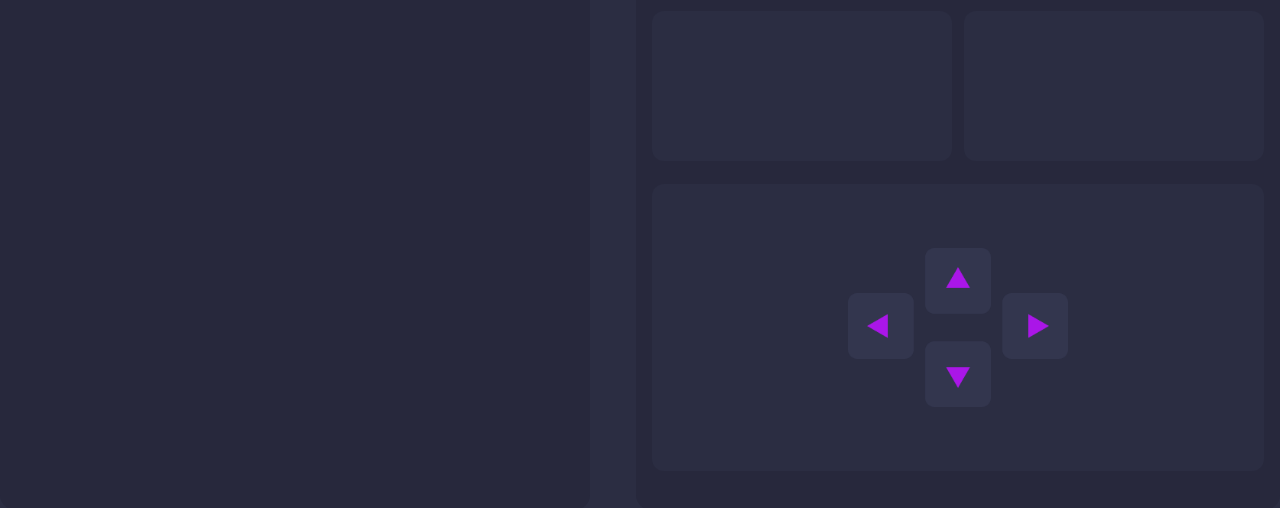
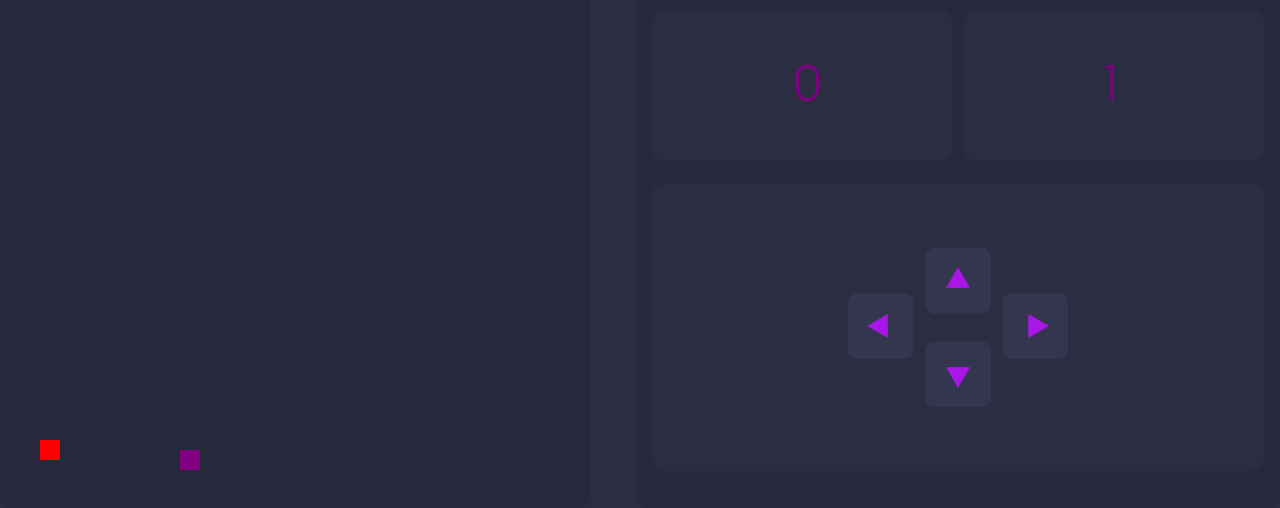
Before and after one commit to rg-km/se-be5-kelompok7, a website: page index.html in a window 1280 px wide. Shown: the part 144-652 px from the top of the page. Drawn offline with Linux system fonts and the light colour scheme.

Commit message:
initial snake

```diff
--- a/index.html
+++ b/index.html
@@ -10,7 +10,7 @@
     <link rel="stylesheet" href="assets/css/style.css">
 </head>
 
-<body class="bg-[#2B2D42] font-poppins">
+<body class="bg-[#2B2D42] font-poppins" onload="draw()">
     <div class="container mx-auto tracking-wider">
         <!-- judul -->
         <p class="font-bold text-[#FFC300] text-4xl py-3">Snake Game</p>
@@ -30,13 +30,13 @@
                     <!-- score -->
                     <div class="score">
                         <div class="head text-[#FF0054] text-3xl font-bold tracking-wider text-center mb-4">Scores</div>
-                        <canvas class="bg-[#2B2D42] rounded-xl"></canvas>
+                        <canvas class="bg-[#2B2D42] rounded-xl text-center" id="score1Board"></canvas>
                     </div>
 
                     <!-- level -->
                     <div class="level">
                         <div class="head text-[#AA16E8] text-3xl font-bold tracking-wider text-center mb-4">Level</div>
-                        <canvas class="bg-[#2B2D42] rounded-xl"></canvas>
+                        <canvas class="bg-[#2B2D42] rounded-xl" id="level"></canvas>
                     </div>
                 </div>
 
@@ -50,6 +50,7 @@
 
         </div>
     </div>
+    <script src="script.js"></script>
 </body>
 
 </html>
--- /dev/null
+++ b/script.js
@@ -0,0 +1,249 @@
+const CELL_SIZE = 20;
+const CANVAS_SIZE = 590;
+const REDRAW_INTERVAL = 50;
+const WIDTH = CANVAS_SIZE / CELL_SIZE;
+const HEIGHT = CANVAS_SIZE / CELL_SIZE;
+const DIRECTION = {
+    LEFT: 0,
+    RIGHT: 1,
+    UP: 2,
+    DOWN: 3,
+}
+const MOVE_INTERVAL = 150;
+
+function initPosition() {
+    return {
+        x: Math.floor(Math.random() * WIDTH),
+        y: Math.floor(Math.random() * HEIGHT),
+    }
+}
+
+function initHeadAndBody() {
+    let head = initPosition();
+    let body = [{x: head.x, y: head.y}];
+    return {
+        head: head,
+        body: body,
+    }
+}
+
+function initDirection() {
+    return Math.floor(Math.random() * 4);
+}
+
+function initSnake(color) {
+    return {
+        color: color,
+        ...initHeadAndBody(),
+        direction: initDirection(),
+        score: 0,
+        level: 1,
+    }
+}
+let snake = initSnake("purple");
+// let snake2 = initSnake("blue");
+
+let apple = {
+    color: "red",
+    position: initPosition(),
+}
+
+function drawCell(ctx, x, y, color) {
+    ctx.fillStyle = color;
+    ctx.fillRect(x * CELL_SIZE, y * CELL_SIZE, CELL_SIZE, CELL_SIZE);
+}
+
+// function score
+function drawScore(snake) {
+    let scoreCanvas;
+    if (snake.color == snake.color) {
+        scoreCanvas = document.getElementById("score1Board");
+    } else {
+        level = document.getElementById("level");
+    }
+    let scoreCtx = scoreCanvas.getContext("2d");
+
+    scoreCtx.clearRect(0, 0, CANVAS_SIZE, CANVAS_SIZE);
+    scoreCtx.font = "50px Poppins";
+    scoreCtx.fillStyle = snake.color
+    scoreCtx.fillText(snake.score, 140, 90);
+}
+
+
+// function level
+function drawLevel(snake) {
+    let levelSnake;
+    if (snake.color == snake.color) {
+        levelSnake = document.getElementById("level");
+    }
+
+    let level = levelSnake.getContext("2d");
+
+    level.clearRect(0, 0, CANVAS_SIZE, CANVAS_SIZE);
+    level.font = "50px Poppins";
+    level.fillStyle = snake.color
+    level.fillText(snake.level, 140, 90);
+
+}
+
+function draw() {
+    setInterval(function() {
+        let snakeCanvas = document.getElementById("snakeBoard");
+        let ctx = snakeCanvas.getContext("2d");
+
+        ctx.clearRect(0, 0, CANVAS_SIZE, CANVAS_SIZE);
+
+        drawCell(ctx, snake.head.x, snake.head.y, snake.color);
+        for (let i = 1; i < snake.body.length; i++) {
+            drawCell(ctx, snake.body[i].x, snake.body[i].y, snake.color);
+        }
+        // drawCell(ctx, snake2.head.x, snake2.head.y, snake2.color);
+        // for (let i = 1; i < snake2.body.length; i++) {
+        //     drawCell(ctx, snake2.body[i].x, snake2.body[i].y, snake2.color);
+        // }
+        drawCell(ctx, apple.position.x, apple.position.y, apple.color);
+
+        drawScore(snake);
+        drawLevel(snake);
+        // drawScore(snake2);
+    }, REDRAW_INTERVAL);
+}
+
+function teleport(snake) {
+    if (snake.head.x < 0) {
+        snake.head.x = CANVAS_SIZE / CELL_SIZE - 1;
+    }
+    if (snake.head.x >= WIDTH) {
+        snake.head.x = 0;
+    }
+    if (snake.head.y < 0) {
+        snake.head.y = CANVAS_SIZE / CELL_SIZE - 1;
+    }
+    if (snake.head.y >= HEIGHT) {
+        snake.head.y = 0;
+    }
+}
+
+function eat(snake, apple) {
+    if (snake.head.x == apple.position.x && snake.head.y == apple.position.y) {
+        apple.position = initPosition();
+        snake.score++;
+        snake.body.push({x: snake.head.x, y: snake.head.y});
+    }
+}
+
+function moveLeft(snake) {
+    snake.head.x--;
+    teleport(snake);
+    eat(snake, apple);
+}
+
+function moveRight(snake) {
+    snake.head.x++;
+    teleport(snake);
+    eat(snake, apple);
+}
+
+function moveDown(snake) {
+    snake.head.y++;
+    teleport(snake);
+    eat(snake, apple);
+}
+
+function moveUp(snake) {
+    snake.head.y--;
+    teleport(snake);
+    eat(snake, apple);
+}
+
+function checkCollision(snakes) {
+    let isCollide = false;
+    //this
+    for (let i = 0; i < snakes.length; i++) {
+        for (let j = 0; j < snakes.length; j++) {
+            for (let k = 1; k < snakes[j].body.length; k++) {
+                if (snakes[i].head.x == snakes[j].body[k].x && snakes[i].head.y == snakes[j].body[k].y) {
+                    isCollide = true;
+                }
+            }
+        }
+    }
+    if (isCollide) {
+        alert("Game over");
+        snake = initSnake("purple");
+
+    }
+    return isCollide;
+}
+
+function move(snake) {
+    switch (snake.direction) {
+        case DIRECTION.LEFT:
+            moveLeft(snake);
+            break;
+        case DIRECTION.RIGHT:
+            moveRight(snake);
+            break;
+        case DIRECTION.DOWN:
+            moveDown(snake);
+            break;
+        case DIRECTION.UP:
+            moveUp(snake);
+            break;
+    }
+    moveBody(snake);
+    if (!checkCollision([snake])) {
+        setTimeout(function() {
+            move(snake);
+        }, MOVE_INTERVAL);
+    } else {
+        initGame();
+    }
+}
+
+function moveBody(snake) {
+    snake.body.unshift({ x: snake.head.x, y: snake.head.y });
+    snake.body.pop();
+}
+
+function turn(snake, direction) {
+    const oppositeDirections = {
+        [DIRECTION.LEFT]: DIRECTION.RIGHT,
+        [DIRECTION.RIGHT]: DIRECTION.LEFT,
+        [DIRECTION.DOWN]: DIRECTION.UP,
+        [DIRECTION.UP]: DIRECTION.DOWN,
+    }
+
+    if (direction !== oppositeDirections[snake.direction]) {
+        snake.direction = direction;
+    }
+}
+
+document.addEventListener("keydown", function (event) {
+    if (event.key === "ArrowLeft") {
+        turn(snake, DIRECTION.LEFT);
+    } else if (event.key === "ArrowRight") {
+        turn(snake, DIRECTION.RIGHT);
+    } else if (event.key === "ArrowUp") {
+        turn(snake, DIRECTION.UP);
+    } else if (event.key === "ArrowDown") {
+        turn(snake, DIRECTION.DOWN);
+    }
+
+    // if (event.key === "a") {
+    //     turn(snake2, DIRECTION.LEFT);
+    // } else if (event.key === "d") {
+    //     turn(snake2, DIRECTION.RIGHT);
+    // } else if (event.key === "w") {
+    //     turn(snake2, DIRECTION.UP);
+    // } else if (event.key === "s") {
+    //     turn(snake2, DIRECTION.DOWN);
+    // }
+})
+
+function initGame() {
+    move(snake);
+    // move(snake2);
+}
+
+initGame();
```
